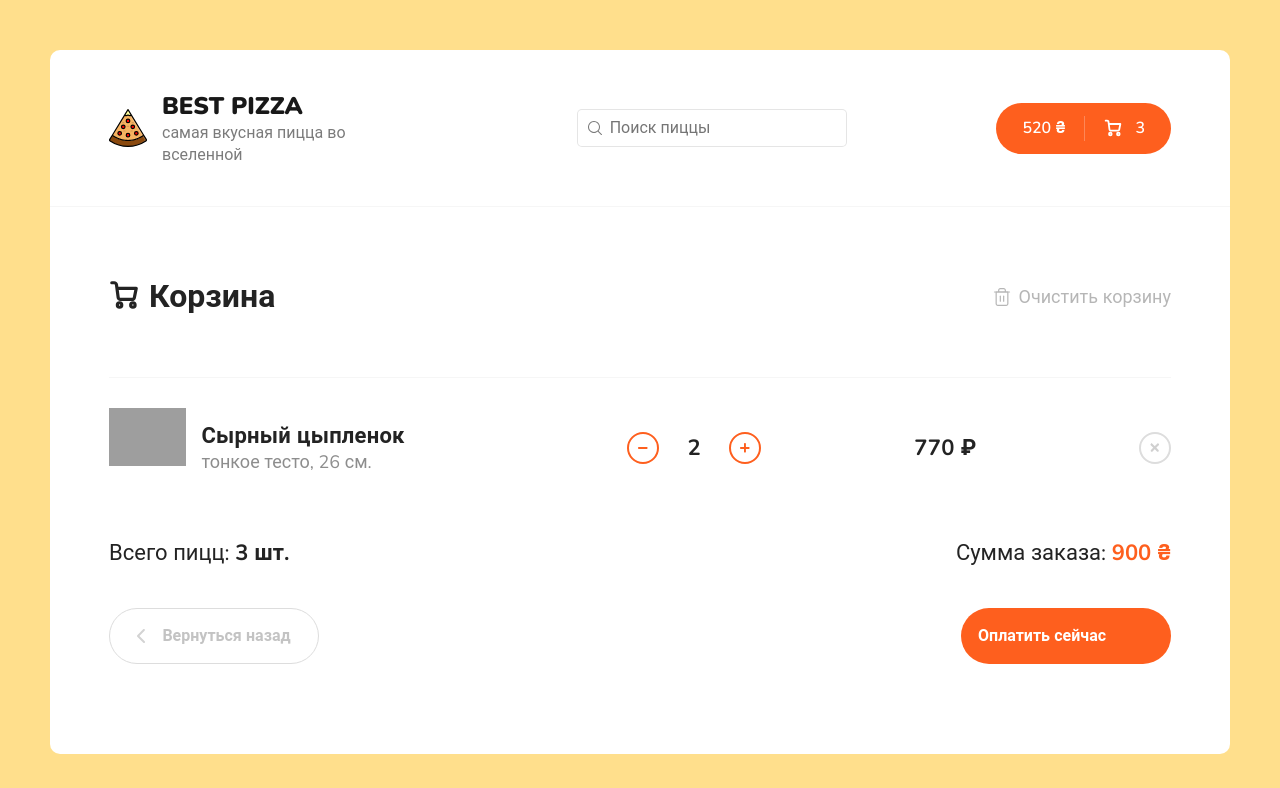
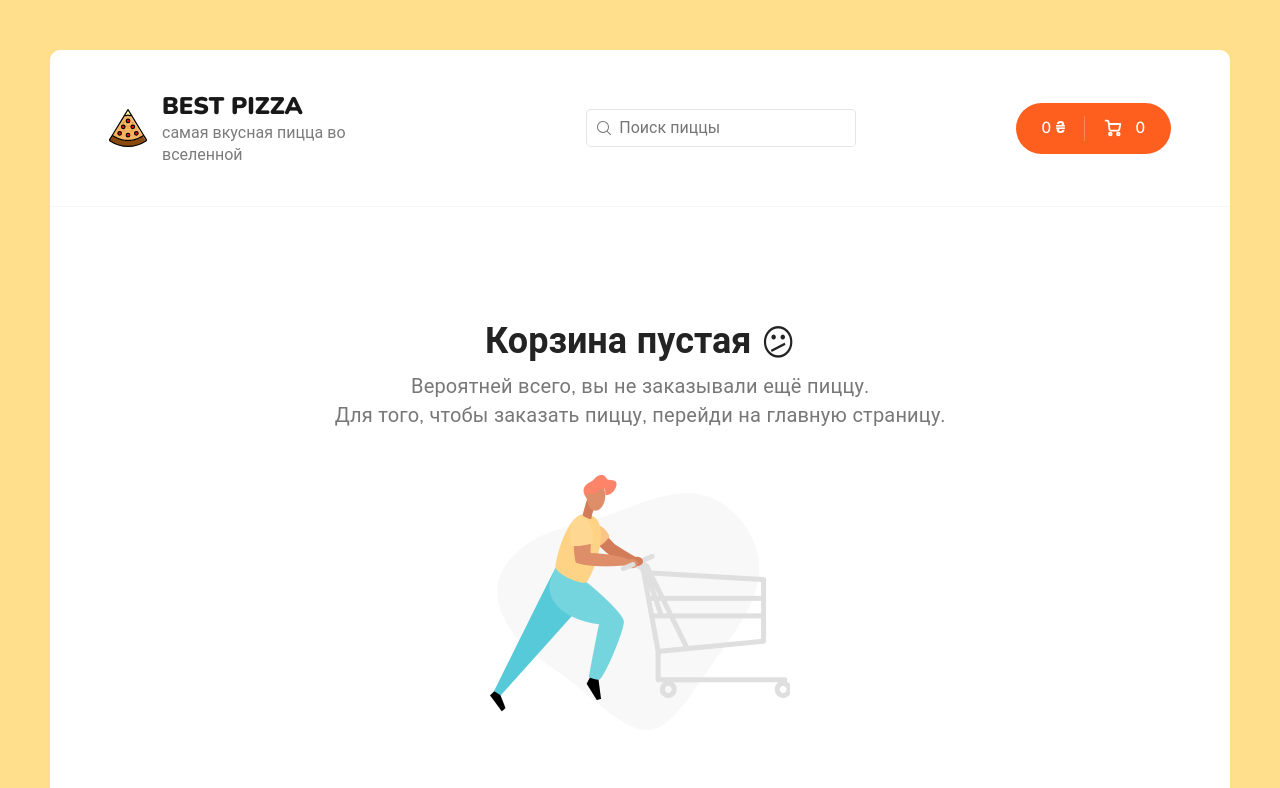
Before and after one commit to VladimirGetsko/react-pizza, a React (Create React App) app: page /cart in a window 1280 px wide. Shown: the top 788 px of the page. Built offline with nearby package versions, Linux system fonts and the light colour scheme; grey boxes are pictures that could not be loaded.

Commit message:
Added cart

```diff
--- /dev/null
+++ b/src/componets/cartEmpty/CartEmpty.jsx
@@ -0,0 +1,24 @@
+import { Link } from 'react-router-dom';
+
+import cartEmptyImg from '../../assets/img/empty-cart.png';
+
+const CartEmpty = () => {
+  return (
+    <div className="cart cart--empty">
+      <h2>
+        Корзина пустая <icon>😕</icon>
+      </h2>
+      <p>
+        Вероятней всего, вы не заказывали ещё пиццу.
+        <br />
+        Для того, чтобы заказать пиццу, перейди на главную страницу.
+      </p>
+      <img src={cartEmptyImg} alt="Empty cart" />
+      <Link to="/" className="button button--black">
+        <span>Вернуться назад</span>
+      </Link>
+    </div>
+  );
+};
+
+export default CartEmpty;
--- /dev/null
+++ b/src/componets/cartItem/CartItem.jsx
@@ -0,0 +1,99 @@
+import { addItem, minusItem, removeItem } from "../../redux/slices/cartSlice";
+
+import { useDispatch } from "react-redux";
+
+const CartItem = ({ id, title, type, size, price, count, imageUrl }) => {
+  const dispatch = useDispatch();
+
+  const onClickPlus = () => {
+    dispatch(addItem({
+      id
+    }))
+  }
+
+  const onClickMinus = () => {
+    dispatch(minusItem(id));
+  }
+
+  const onClickRemove = () => {
+    if(window.confirm('Вы действительно хотите удалить свой товар?')) {
+      dispatch(removeItem(id));
+    }
+  }
+
+  return (
+    <div className="cart__item">
+      <div className="cart__item-img">
+        <img className="cart__image" src={imageUrl} alt={title} width="80" />
+      </div>
+      <div className="cart__item-info">
+        <h3>{title}</h3>
+        <p>{type}, {size} см.</p>
+      </div>
+      <div className="cart__item-count">
+        <div onClick={onClickMinus} className="button button--outline button--circle cart__item-count-minus">
+          <svg
+            width="10"
+            height="10"
+            viewBox="0 0 10 10"
+            fill="none"
+            xmlns="http://www.w3.org/2000/svg"
+          >
+            <path
+              d="M5.92001 3.84V5.76V8.64C5.92001 9.17016 5.49017 9.6 4.96001 9.6C4.42985 9.6 4.00001 9.17016 4.00001 8.64L4 5.76L4.00001 3.84V0.96C4.00001 0.42984 4.42985 0 4.96001 0C5.49017 0 5.92001 0.42984 5.92001 0.96V3.84Z"
+              fill="#EB5A1E"
+            />
+            <path
+              d="M5.75998 5.92001L3.83998 5.92001L0.959977 5.92001C0.429817 5.92001 -2.29533e-05 5.49017 -2.29301e-05 4.96001C-2.2907e-05 4.42985 0.429817 4.00001 0.959977 4.00001L3.83998 4L5.75998 4.00001L8.63998 4.00001C9.17014 4.00001 9.59998 4.42985 9.59998 4.96001C9.59998 5.49017 9.17014 5.92001 8.63998 5.92001L5.75998 5.92001Z"
+              fill="#EB5A1E"
+            />
+          </svg>
+        </div>
+        <b>{count}</b>
+        <div onClick={onClickPlus} className="button button--outline button--circle cart__item-count-plus">
+          <svg
+            width="10"
+            height="10"
+            viewBox="0 0 10 10"
+            fill="none"
+            xmlns="http://www.w3.org/2000/svg"
+          >
+            <path
+              d="M5.92001 3.84V5.76V8.64C5.92001 9.17016 5.49017 9.6 4.96001 9.6C4.42985 9.6 4.00001 9.17016 4.00001 8.64L4 5.76L4.00001 3.84V0.96C4.00001 0.42984 4.42985 0 4.96001 0C5.49017 0 5.92001 0.42984 5.92001 0.96V3.84Z"
+              fill="#EB5A1E"
+            />
+            <path
+              d="M5.75998 5.92001L3.83998 5.92001L0.959977 5.92001C0.429817 5.92001 -2.29533e-05 5.49017 -2.29301e-05 4.96001C-2.2907e-05 4.42985 0.429817 4.00001 0.959977 4.00001L3.83998 4L5.75998 4.00001L8.63998 4.00001C9.17014 4.00001 9.59998 4.42985 9.59998 4.96001C9.59998 5.49017 9.17014 5.92001 8.63998 5.92001L5.75998 5.92001Z"
+              fill="#EB5A1E"
+            />
+          </svg>
+        </div>
+      </div>
+      <div className="cart__item-price">
+        <b>{price * count} ₴</b>
+      </div>
+      <div className="cart__item-remove">
+        <div onClick={onClickRemove} className="button button--outline button--circle">
+          <svg
+            width="10"
+            height="10"
+            viewBox="0 0 10 10"
+            fill="none"
+            xmlns="http://www.w3.org/2000/svg"
+          >
+            <path
+              d="M5.92001 3.84V5.76V8.64C5.92001 9.17016 5.49017 9.6 4.96001 9.6C4.42985 9.6 4.00001 9.17016 4.00001 8.64L4 5.76L4.00001 3.84V0.96C4.00001 0.42984 4.42985 0 4.96001 0C5.49017 0 5.92001 0.42984 5.92001 0.96V3.84Z"
+              fill="#EB5A1E"
+            />
+            <path
+              d="M5.75998 5.92001L3.83998 5.92001L0.959977 5.92001C0.429817 5.92001 -2.29533e-05 5.49017 -2.29301e-05 4.96001C-2.2907e-05 4.42985 0.429817 4.00001 0.959977 4.00001L3.83998 4L5.75998 4.00001L8.63998 4.00001C9.17014 4.00001 9.59998 4.42985 9.59998 4.96001C9.59998 5.49017 9.17014 5.92001 8.63998 5.92001L5.75998 5.92001Z"
+              fill="#EB5A1E"
+            />
+          </svg>
+        </div>
+      </div>
+    </div>
+  );
+}
+
+export default CartItem;
--- a/src/componets/header/Header.jsx
+++ b/src/componets/header/Header.jsx
@@ -1,10 +1,14 @@
 import { Link } from 'react-router-dom';
+import { useSelector } from 'react-redux';
 
 import Search from '../search/Search';
 
 import logoSvg from '../../assets/img/pizza-logo.svg';
 
 const Header = () => {
+  const { items, totalPrice } = useSelector(state => state.cart);
+  const totalCount = items.reduce((sum, item) => sum + item.count, 0);
+
   return (
     <div className="header">
       <div className="container">
@@ -22,7 +26,7 @@
 
         <div className="header__cart">
           <Link to="/cart" className="button button--cart">
-            <span>520 ₴</span>
+            <span>{totalPrice} ₴</span>
             <div className="button__delimiter"></div>
             <svg
               width="18"
@@ -53,7 +57,7 @@
                 strokeLinejoin="round"
               />
             </svg>
-            <span>3</span>
+            <span>{totalCount}</span>
           </Link>
         </div>
       </div>
--- a/src/componets/sort/Sort.jsx
+++ b/src/componets/sort/Sort.jsx
@@ -34,7 +34,6 @@
     const handlerClickOutsite = (e) => {
       if(!e.composedPath().includes(sortRef.current)) {
         setOpenPopap(false);
-        console.log('outsite');
       }
     }
 
--- a/src/pages/Cart.jsx
+++ b/src/pages/Cart.jsx
@@ -1,6 +1,25 @@
 import { Link } from "react-router-dom";
+import CartItem from "../componets/cartItem/CartItem";
+import { useDispatch, useSelector } from "react-redux";
+import { clearItems } from "../redux/slices/cartSlice";
+import CartEmpty from "../componets/cartEmpty/CartEmpty";
 
 const Cart = () => {
+  const dispatch = useDispatch();
+  const { totalPrice, items } = useSelector(state => state.cart);
+
+  const totalCount = items.reduce((sum, item) => sum + item.count, 0);
+
+  const onClickClear = () => {
+    if(window.confirm('Очистить корзину?')) {
+      dispatch(clearItems());
+    }
+  }
+
+  if(!totalPrice) {
+    return <CartEmpty />
+  }
+
   return (
     <div className="cart">
       <div className="cart__top">
@@ -36,7 +55,7 @@
           </svg>
           Корзина
         </h2>
-        <div className="cart__clear">
+        <div onClick={onClickClear} className="cart__clear">
           <svg
             width="20"
             height="20"
@@ -74,100 +93,30 @@
             />
           </svg>
 
-          <span>Очистить корзину</span>
+          <span >Очистить корзину</span>
         </div>
       </div>
       <div className="content__items">
-        <div className="cart__item">
-          <div className="cart__item-img">
-            <img
-              className="cart__image"
-              src="https://dodopizza-a.akamaihd.net/static/Img/Products/Pizza/ru-RU/b750f576-4a83-48e6-a283-5a8efb68c35d.jpg"
-              alt="Pizza"
-              width="80"
-            />
-          </div>
-          <div className="cart__item-info">
-            <h3>Сырный цыпленок</h3>
-            <p>тонкое тесто, 26 см.</p>
-          </div>
-          <div className="cart__item-count">
-            <div className="button button--outline button--circle cart__item-count-minus">
-              <svg
-                width="10"
-                height="10"
-                viewBox="0 0 10 10"
-                fill="none"
-                xmlns="http://www.w3.org/2000/svg"
-              >
-                <path
-                  d="M5.92001 3.84V5.76V8.64C5.92001 9.17016 5.49017 9.6 4.96001 9.6C4.42985 9.6 4.00001 9.17016 4.00001 8.64L4 5.76L4.00001 3.84V0.96C4.00001 0.42984 4.42985 0 4.96001 0C5.49017 0 5.92001 0.42984 5.92001 0.96V3.84Z"
-                  fill="#EB5A1E"
-                />
-                <path
-                  d="M5.75998 5.92001L3.83998 5.92001L0.959977 5.92001C0.429817 5.92001 -2.29533e-05 5.49017 -2.29301e-05 4.96001C-2.2907e-05 4.42985 0.429817 4.00001 0.959977 4.00001L3.83998 4L5.75998 4.00001L8.63998 4.00001C9.17014 4.00001 9.59998 4.42985 9.59998 4.96001C9.59998 5.49017 9.17014 5.92001 8.63998 5.92001L5.75998 5.92001Z"
-                  fill="#EB5A1E"
-                />
-              </svg>
-            </div>
-            <b>2</b>
-            <div className="button button--outline button--circle cart__item-count-plus">
-              <svg
-                width="10"
-                height="10"
-                viewBox="0 0 10 10"
-                fill="none"
-                xmlns="http://www.w3.org/2000/svg"
-              >
-                <path
-                  d="M5.92001 3.84V5.76V8.64C5.92001 9.17016 5.49017 9.6 4.96001 9.6C4.42985 9.6 4.00001 9.17016 4.00001 8.64L4 5.76L4.00001 3.84V0.96C4.00001 0.42984 4.42985 0 4.96001 0C5.49017 0 5.92001 0.42984 5.92001 0.96V3.84Z"
-                  fill="#EB5A1E"
-                />
-                <path
-                  d="M5.75998 5.92001L3.83998 5.92001L0.959977 5.92001C0.429817 5.92001 -2.29533e-05 5.49017 -2.29301e-05 4.96001C-2.2907e-05 4.42985 0.429817 4.00001 0.959977 4.00001L3.83998 4L5.75998 4.00001L8.63998 4.00001C9.17014 4.00001 9.59998 4.42985 9.59998 4.96001C9.59998 5.49017 9.17014 5.92001 8.63998 5.92001L5.75998 5.92001Z"
-                  fill="#EB5A1E"
-                />
-              </svg>
-            </div>
-          </div>
-          <div className="cart__item-price">
-            <b>770 ₽</b>
-          </div>
-          <div className="cart__item-remove">
-            <div className="button button--outline button--circle">
-              <svg
-                width="10"
-                height="10"
-                viewBox="0 0 10 10"
-                fill="none"
-                xmlns="http://www.w3.org/2000/svg"
-              >
-                <path
-                  d="M5.92001 3.84V5.76V8.64C5.92001 9.17016 5.49017 9.6 4.96001 9.6C4.42985 9.6 4.00001 9.17016 4.00001 8.64L4 5.76L4.00001 3.84V0.96C4.00001 0.42984 4.42985 0 4.96001 0C5.49017 0 5.92001 0.42984 5.92001 0.96V3.84Z"
-                  fill="#EB5A1E"
-                />
-                <path
-                  d="M5.75998 5.92001L3.83998 5.92001L0.959977 5.92001C0.429817 5.92001 -2.29533e-05 5.49017 -2.29301e-05 4.96001C-2.2907e-05 4.42985 0.429817 4.00001 0.959977 4.00001L3.83998 4L5.75998 4.00001L8.63998 4.00001C9.17014 4.00001 9.59998 4.42985 9.59998 4.96001C9.59998 5.49017 9.17014 5.92001 8.63998 5.92001L5.75998 5.92001Z"
-                  fill="#EB5A1E"
-                />
-              </svg>
-            </div>
-          </div>
-        </div>
+        {items.map((item) => (
+          <CartItem {...item} key={item.id} />
+        ))}
       </div>
       <div className="cart__bottom">
         <div className="cart__bottom-details">
           <span>
             {" "}
-            Всего пицц: <b>3 шт.</b>{" "}
+            Всего пицц: <b>{totalCount} шт.</b>{" "}
           </span>
           <span>
             {" "}
-            Сумма заказа: <b>900 ₴</b>{" "}
+            Сумма заказа: <b>{totalPrice} ₴</b>{" "}
           </span>
         </div>
         <div className="cart__bottom-buttons">
-          <Link to="/" className="button button--outline button--add go-back-btn">
+          <Link
+            to="/"
+            className="button button--outline button--add go-back-btn"
+          >
             <svg
               width="8"
               height="14"
--- /dev/null
+++ b/src/redux/slices/cartSlice.js
@@ -0,0 +1,46 @@
+import { createSlice } from '@reduxjs/toolkit';
+
+const initialState = {
+  totalPrice: 0,
+  items: []
+}
+
+export const cartSlice = createSlice({
+  name: 'cart',
+  initialState,
+  reducers: {
+    addItem(state, action) {
+      const findItems = state.items.find(obj => obj.id === action.payload.id);
+
+      if(findItems) {
+        findItems.count++;
+      } else {
+        state.items.push({
+          ...action.payload,
+          count: 1
+        })
+      }
+
+      state.totalPrice = state.items.reduce((sum, obj) => {
+        return (obj.price * obj.count)  + sum;
+      }, 0);
+    },
+    minusItem(state, action) {
+      const findItems = state.items.find(obj => obj.id === action.payload);
+      if(findItems && findItems.count > 0) {
+        findItems.count--;
+      }
+    },
+    removeItem(state, action) {
+      state.items = state.items.filter(obj => obj.id !== action.payload);
+    },
+    clearItems(state) {
+      state.items = [];
+      state.totalPrice = 0;
+    },
+  }
+});
+
+export const { addItem, removeItem, minusItem, clearItems } = cartSlice.actions;
+
+export default cartSlice.reducer;
--- a/src/redux/store.js
+++ b/src/redux/store.js
@@ -1,8 +1,10 @@
 import { configureStore } from '@reduxjs/toolkit';
 import filter from './slices/filterSlice';
+import cart from './slices/cartSlice';
 
 export const store = configureStore({
   reducer: {
     filter,
+    cart,
   },
 });
--- a/src/scss/app.scss
+++ b/src/scss/app.scss
@@ -301,17 +301,19 @@
   }
 
   &--empty {
-    margin: 0 auto;
-    width: 560px;
+    margin: 80px auto;
+    max-width: 620px;
+    width: 100%;
     text-align: center;
 
     h2 {
-      font-size: 32px;
-      margin-bottom: 10px;
+      font-size: 36px;
+      font-weight: 700;
+      margin-bottom: 15px;
     }
 
     p {
-      font-size: 18px;
+      font-size: 20px;
       line-height: 1.45;
       letter-spacing: 0.01em;
       color: #777777;
--- a/src/scss/components/_button.scss
+++ b/src/scss/components/_button.scss
@@ -3,6 +3,7 @@
 .button {
   display: inline-flex;
   align-items: center;
+  justify-content: center;
   column-gap: 5px;
   background-color: $orange;
   border-radius: 30px;
```
Also changed, not shown: src/componets/pizzaBlock/PizzaBlock.jsx (+23 -3 lines).
